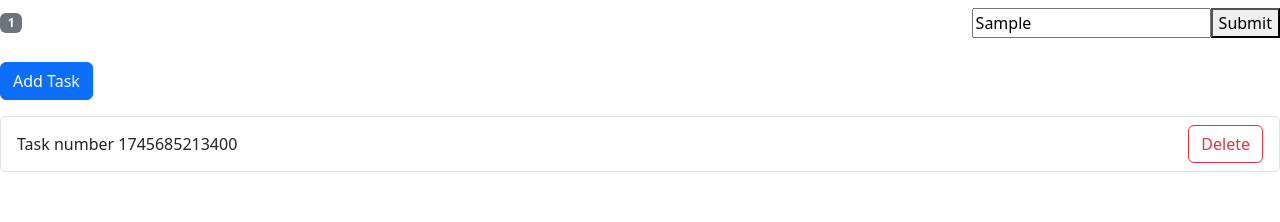
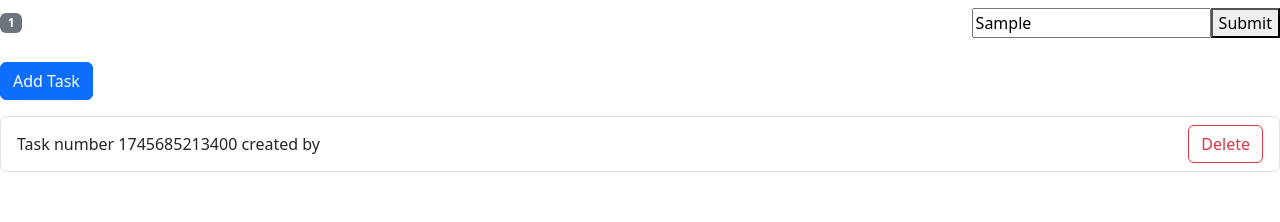
Before and after one commit to SantiagoG117/React-101, a React (Vite) app: page / in a window 1280 px wide. Both pictures are taken after typing "Sample" into the empty fields and a click on the button "Add Task". Shown: the top 222 px of the page. Built offline with nearby package versions, Linux system fonts and the light colour scheme.

Commit message:
Creating custom providers and hooks to share and access state

```diff
--- a/src/App.tsx
+++ b/src/App.tsx
@@ -6,6 +6,8 @@ import HomePage from "./state-management/HomePage";
 import TaskContext from "./state-management/contexts/tasksContext";
 import authReducer from "./state-management/reducers/authReducer";
 import AuthContext from "./state-management/contexts/authContext";
+import AuthProvider from "./state-management/providers/AuthProvider";
+import TasksProvider from "./state-management/providers/tasksProvider";
 
 /*
   To share the state with React context there are three things we need to do:
@@ -16,24 +18,23 @@ import AuthContext from "./state-management/contexts/authContext";
     3. Access the shared state using the context hook in our component tree
 
 */
+
+/*
+  TODO:
+    Create a custom provider for sharing tasks
+    Create a custom Hook for accessing the share tasks
+
+*/
 function App() {
-  // Maintains local state in a component
-  const [tasks, tasksDispatch] = useReducer(taskReducer, []);
-  const [user, authDispatch] = useReducer(authReducer, "");
-
   return (
     <>
-      {/*
-        We use context to dispatch state across the component tree. It works like a truck transporting a states
-        so we can access it anywhare in our component tree
-        Now we can access this box anywhere in our component tree
-      */}
-      <AuthContext.Provider value={{ user, dispatch: authDispatch }}>
-        <TaskContext.Provider value={{ tasks, dispatch: tasksDispatch }}>
+      {/* We use context to dispatch state across the component tree. It works like a truck transporting a states across the component tree*/}
+      <AuthProvider>
+        <TasksProvider>
           <NavBar />
           <HomePage />
-        </TaskContext.Provider>
-      </AuthContext.Provider>
+        </TasksProvider>
+      </AuthProvider>
     </>
   );
 }
--- a/src/state-management/LoginStatus.tsx
+++ b/src/state-management/LoginStatus.tsx
@@ -1,10 +1,11 @@
 import { useContext, useReducer, useState } from "react";
 import authReducer from "./reducers/authReducer";
 import AuthContext from "./contexts/authContext";
+import useAuth from "./hooks/useAuth";
 
 const LoginStatus = () => {
   // const [user, setUser] = useState("");
-  const { user, dispatch } = useContext(AuthContext);
+  const { user, dispatch } = useAuth();
   const [username, setUserName] = useState("");
 
   if (user)
--- a/src/state-management/NavBar.tsx
+++ b/src/state-management/NavBar.tsx
@@ -1,7 +1,8 @@
 import { useContext } from "react";
 import LoginStatus from "./LoginStatus";
+
+import AuthContext from "./contexts/authContext";
 import TaskContext from "./contexts/tasksContext";
-import AuthContext from "./contexts/authContext";
 
 const NavBar = () => {
   const { tasks } = useContext(TaskContext);
--- a/src/state-management/TaskList.tsx
+++ b/src/state-management/TaskList.tsx
@@ -1,10 +1,14 @@
 import { useContext, useReducer } from "react";
 import taskReducer from "./reducers/taskReducer";
 import TaskContext from "./contexts/tasksContext";
+import AuthContext from "./contexts/authContext";
+import useAuth from "./hooks/useAuth";
+import useTasks from "./hooks/useTasks";
 
 const TaskList = () => {
   // Access the context payload
-  const { tasks, dispatch } = useContext(TaskContext);
+  const { tasks, dispatch } = useTasks();
+  const { user } = useAuth();
 
   return (
     <>
@@ -26,7 +30,9 @@ const TaskList = () => {
             key={task.id}
             className="list-group-item d-flex justify-content-between align-items-center"
           >
-            <span className="flex-grow-1">{task.title}</span>
+            <span className="flex-grow-1">
+              {task.title} created by {user}
+            </span>
             <button
               className="btn btn-outline-danger"
               onClick={() => dispatch({ type: "DELETE", taskId: task.id })}
--- /dev/null
+++ b/src/state-management/hooks/useAuth.ts
@@ -0,0 +1,7 @@
+import { useContext } from "react";
+import AuthContext from "../contexts/authContext";
+//? Custom hook for accessing the context
+
+const useAuth = () => useContext(AuthContext);
+
+export default useAuth;
--- /dev/null
+++ b/src/state-management/hooks/useTasks.ts
@@ -0,0 +1,6 @@
+import { useContext } from "react";
+import TaskContext from "../contexts/tasksContext";
+
+const useTasks = () => useContext(TaskContext);
+
+export default useTasks
--- /dev/null
+++ b/src/state-management/providers/AuthProvider.tsx
@@ -0,0 +1,22 @@
+import React, { ReactNode, useReducer } from "react";
+import authReducer from "../reducers/authReducer";
+import AuthContext from "../contexts/authContext";
+
+interface Props {
+  // Represents the components in our tree
+  children: ReactNode;
+}
+
+//? Custom provider: Has its own state and shares it using a context
+function AuthProvider({ children }: Props) {
+  const [user, dispatch] = useReducer(authReducer, "");
+
+  return (
+    <AuthContext.Provider value={{ user, dispatch }}>
+      {/* Pass the rest of the component tree */}
+      {children}
+    </AuthContext.Provider>
+  );
+}
+
+export default AuthProvider;
--- /dev/null
+++ b/src/state-management/providers/tasksProvider.tsx
@@ -0,0 +1,23 @@
+import React, { useReducer } from "react";
+import taskReducer from "../reducers/taskReducer";
+import TaskContext from "../contexts/tasksContext";
+
+
+//? Custom provider: Has its own state and shares it using a context
+
+interface Props {
+  // Represents the components in our tree
+  children: React.ReactNode;
+}
+
+function tasksProvider({ children }: Props) {
+  const [tasks, dispatch] = useReducer(taskReducer, []);
+
+  return (
+    <TaskContext.Provider value={{ tasks, dispatch }}>
+      {children}
+    </TaskContext.Provider>
+  );
+}
+
+export default tasksProvider;
```
